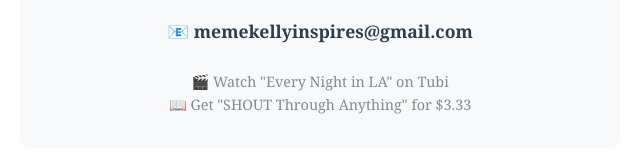
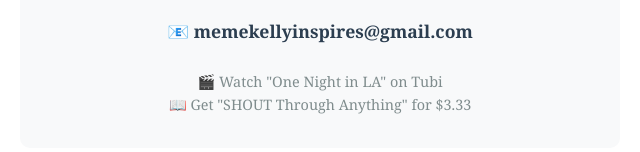
Before and after one commit to KCEGODScreation2025/shoutmeme-website, a website: page filmmoviepage.html in a window 1280 px wide. Shown: the part 10659-10811 px from the top of the page, 320-960 px from the left. Drawn offline with Linux system fonts and the light colour scheme.

Commit message:
Your commited

```diff
--- a/filmmoviepage.html
+++ b/filmmoviepage.html
@@ -682,7 +682,7 @@
           <p style="margin-top: 1.5rem; font-size: 1.1rem; color: #2c3e50; text-align: center; font-weight: bold">📧 <strong>memekellyinspires@gmail.com</strong></p>
 
           <p style="margin-top: 1.5rem; font-size: 0.9rem; color: #7f8c8d; text-align: center">
-            🎬 Watch "Every Night in LA" on Tubi<br />
+            🎬 Watch "One Night in LA" on Tubi<br />
             📖 Get "SHOUT Through Anything" for $3.33
           </p>
         </div>
```
